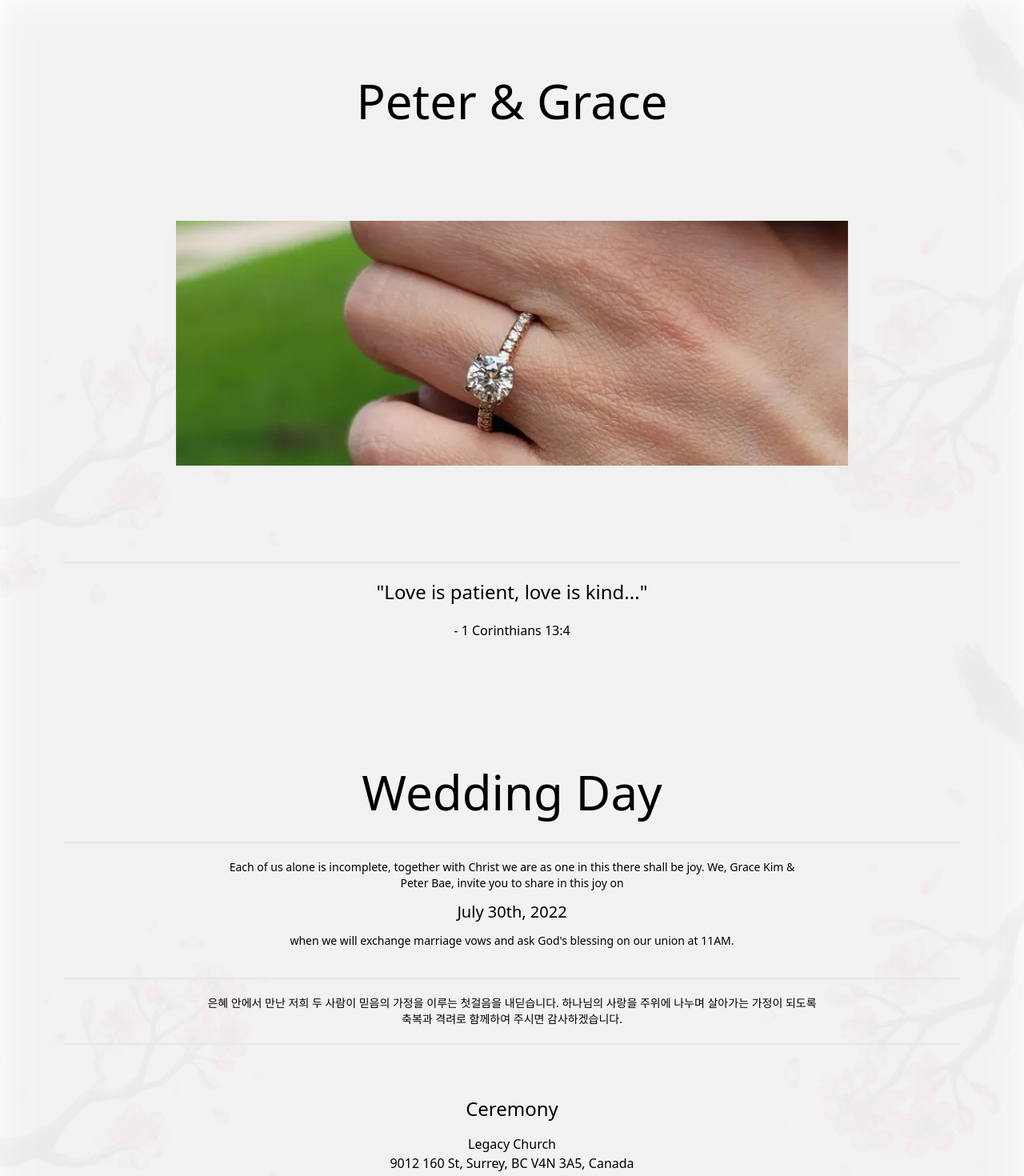
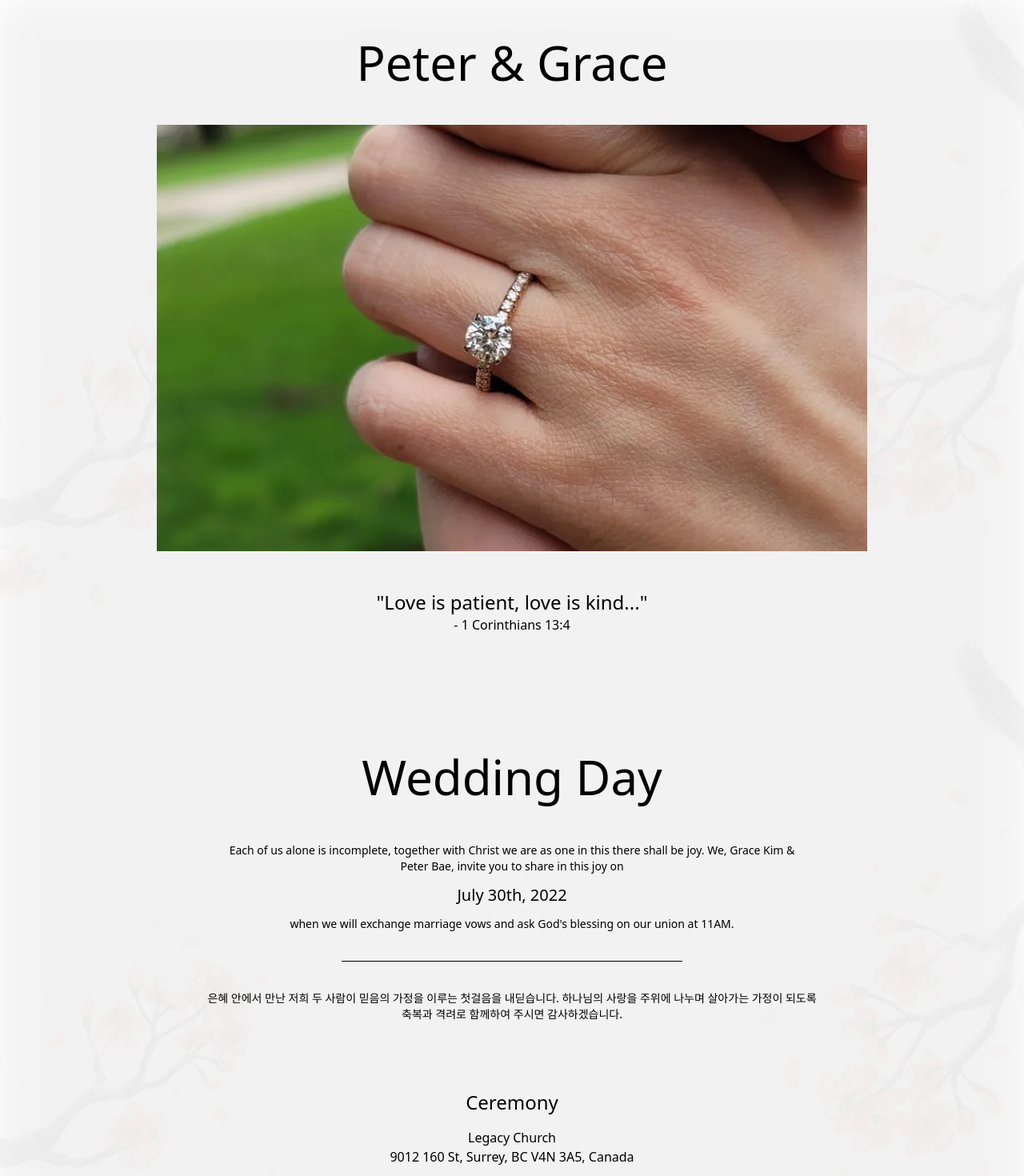
Before and after one commit to podoodoo/petergrace, a React (Create React App) app: page / in a window 1280 px wide. Shown: the top 1470 px of the page at 80% size. Built offline with nearby package versions, Linux system fonts and the light colour scheme; no server answers; what aws-amplify would draw is missing.

Commit message:
minor home and info adjustments

```diff
--- a/amplify/cli.json
+++ b/amplify/cli.json
@@ -53,5 +53,7 @@
       "overrides": true
     }
   },
-  "debug": {}
+  "debug": {
+    "shareProjectConfig": true
+  }
 }
--- a/src/pages/Home.jsx
+++ b/src/pages/Home.jsx
@@ -3,16 +3,20 @@ import pic7 from "../assets/pics/7.jpg";
 function Home() {
   return (
     <div className="flex flex-col w-full h-full align-center">
-      <h1 className="w-full text-center text-4xl mb-10 pt-16 md:pt-24 md:text-6xl">
+      <h1 className="w-full text-center text-4xl pt-16 md:pt-12 md:text-6xl">
         Peter & Grace
       </h1>
-      <div className="flex justify-center align-middle overflow-hidden m-5 md:m-20">
-        <img src={pic7} alt="7.jpg" className="md:w-3/4 md:object-none md:object-[-270px_-750px]" />
+      <div className="flex mx-auto justify-center align-middle overflow-hidden m-5 md:m-12 md:h-2/3 md:w-7/8">
+        <img
+          src={pic7}
+          alt="7.jpg"
+          className="md:w-3/4 md:object-none md:object-[45%_75%]" // -270px_-750px
+        />
       </div>
-      <h3 className="text-center mt-10 mx-5 px-5 pt-5 text-2xl border-t-2 md:mx-20">
+      <h2 className="text-center mt-10 mx-5 px-5 text-2xl md:mx-20 md:mt-0">
         "Love is patient, love is kind..."
-      </h3>
-      <h4 className="text-center mt-5 mx-5 px-5">- 1 Corinthians 13:4</h4>
+      </h2>
+      <h4 className="text-center mx-5 px-5">- 1 Corinthians 13:4</h4>
     </div>
   );
 }
--- a/src/pages/Info.jsx
+++ b/src/pages/Info.jsx
@@ -1,26 +1,28 @@
 function Info() {
   return (
-    <div className="flex flex-col w-full h-full align-center">
+    <div className="flex flex-col w-full h-full align-center justify-center">
       <h2 className="w-full text-center text-4xl mb-8 pt-4 md:text-6xl md:pt-40">
         Wedding Day
       </h2>
-      <h3 className="text-sm text-center mb-4 mx-5 py-5 px-8 border-t-2 md:px-48 md:mx-20">
+      <h3 className="text-sm text-center mx-5 py-5 px-8 md:px-48 md:mx-20">
         Each of us alone is incomplete, together with Christ we are as one in
         this there shall be joy. We, Grace Kim & Peter Bae, invite you to share
         in this joy on{" "}
         <span className="text-xl block my-3">July 30th, 2022</span> when we will
         exchange marriage vows and ask God's blessing on our union at 11AM.
       </h3>
-      <h3 className="text-sm text-center mb-16 mx-5 py-5 px-8 border-y-2 md:px-44 md:mx-20">
+      <div className="flex mx-auto my-4 border-t border-black w-1/3 justify-center"></div>
+      <h3 className="text-sm text-center mb-16 mx-5 py-5 px-8 md:px-44 md:mx-20">
         은혜 안에서 만난 저희 두 사람이 믿음의 가정을 이루는 첫걸음을
         내딛습니다. 하나님의 사랑을 주위에 나누며 살아가는 가정이 되도록 축복과
         격려로 함께하여 주시면 감사하겠습니다.
       </h3>
-      <div className="text-center justify-center mx-5 pb-7 mb-7 border-b md:mx-20">
+      <div className="text-center justify-center mx-5 md:mx-20">
         <h3 className="text-2xl mb-4">Ceremony</h3>
         <h5 className="text-bold">Legacy Church</h5>
         <p className="text-center">9012 160 St, Surrey, BC V4N 3A5, Canada</p>
       </div>
+      <div className="flex mx-auto my-8 border-t w-1/3 justify-center"></div>
       <div className="text-center justify-center mx-5 md:mx-20">
         <h3 className=" text-2xl mb-4">Reception</h3>
         <h5 className="text-center text-bold">Sheraton Hotel Guildford</h5>
```
